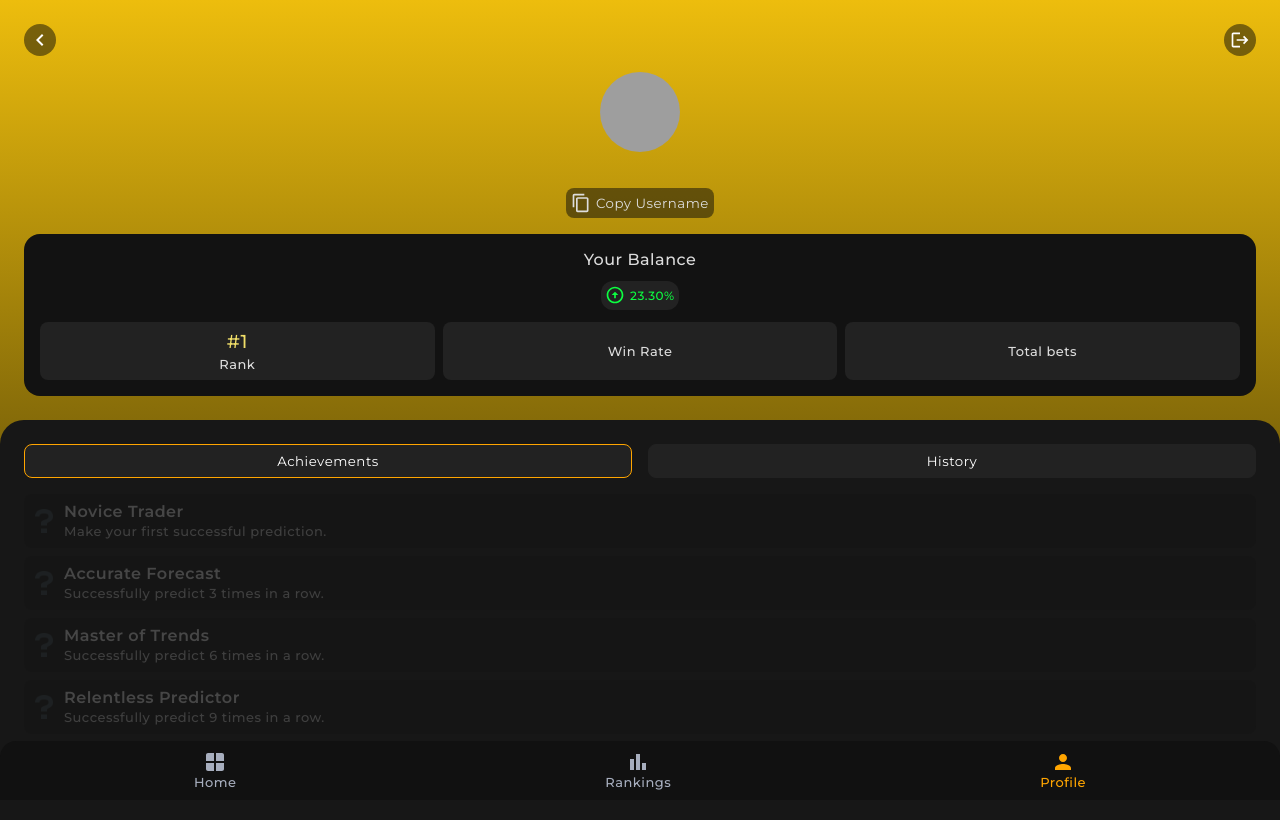
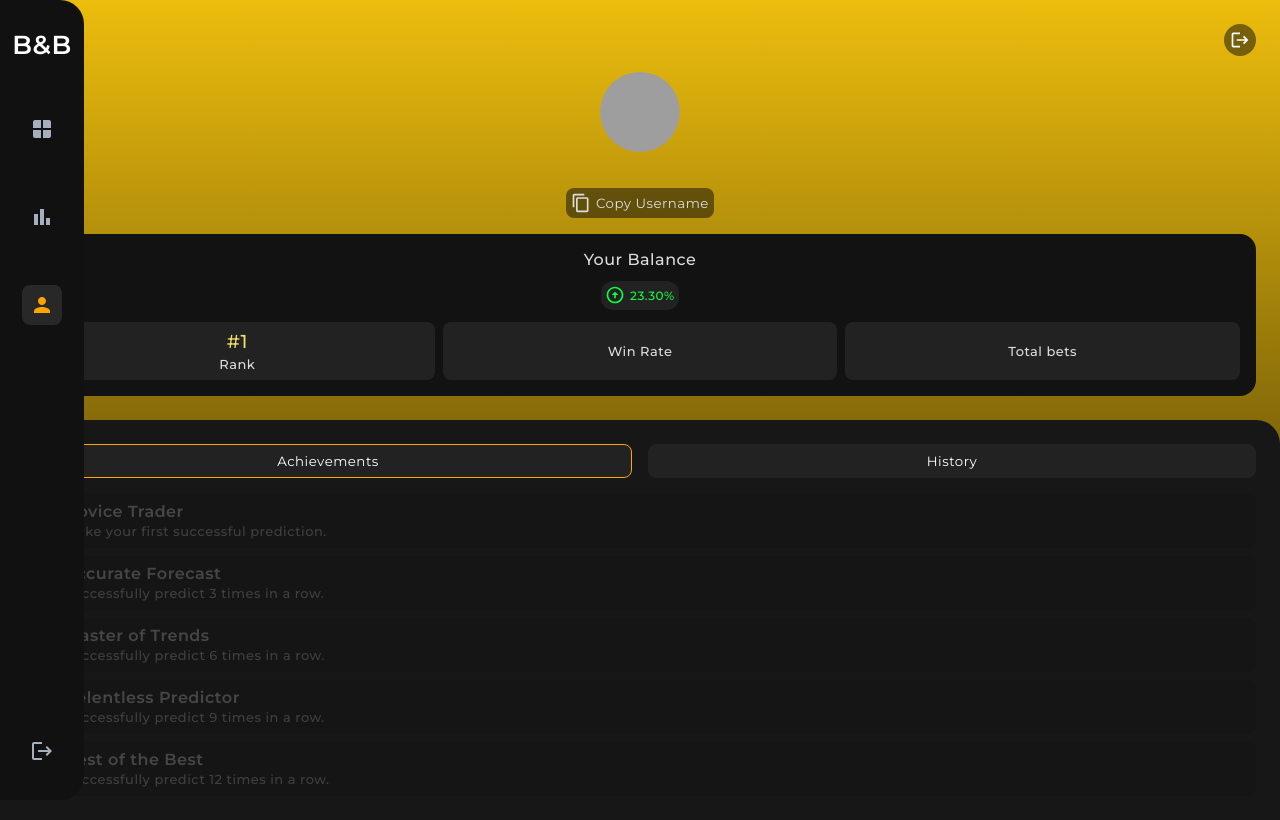
Before and after one commit to svyatoslavkk/crypto-price-predictor, a React (Vite) app: page /profile in a window 1280 px wide. Built offline with nearby package versions, Linux system fonts and the light colour scheme; grey boxes are pictures that could not be loaded.

Commit message:
feat: add sidebar for desktop

```diff
--- a/src/components/newsSection/NewsSection.tsx
+++ b/src/components/newsSection/NewsSection.tsx
@@ -32,7 +32,7 @@ export default function NewsSection() {
       <ul className="list-column" style={{marginBottom: 80}}>
         {cryptoNewsLoading && loadingUI}
         {sortedNews && sortedNews.slice(0, 3).map((item) => (
-          <a href={item.url} target="_blank" rel="noopener noreferrer">
+          <a key={item.url} href={item.url} target="_blank" rel="noopener noreferrer">
             <li key={item.publishedAt} className="list-item">
               <img src={item.urlToImage || adaptiveImg} className="large-sq-img" alt="Article Image" />
               <div className="text-items-column">
--- a/src/components/sideBar/SideBar.tsx
+++ b/src/components/sideBar/SideBar.tsx
@@ -1,12 +1,17 @@
 import WindowIcon from '@mui/icons-material/Window';
 import BarChartIcon from '@mui/icons-material/BarChart';
 import PersonIcon from '@mui/icons-material/Person';
+import LogoutIcon from '@mui/icons-material/Logout';
 import { Link, useLocation } from 'react-router-dom';
 
 export default function SideBar() {
   const location = useLocation();
   return (
     <aside className="sidebar">
+      <div className="top-level">
+        <div className="logo">
+          <h2 className="large-header">B&B</h2>
+        </div>
         <Link to="/dashboard" className={`icon ${location.pathname === '/dashboard' ? 'active-icon' : ''}`}>
           <WindowIcon />
           <span className="icon-text">Home</span>
@@ -19,6 +24,13 @@ export default function SideBar() {
           <PersonIcon />
           <span className="icon-text">Profile</span>
         </Link>
+      </div>
+      <div className="bottom-level">
+        <div className="icon">
+          <LogoutIcon />
+          <span className="icon-text">Logout</span>
+        </div>
+      </div>
     </aside>
   )
 }
--- a/src/components/sideBar/sideBar.scss
+++ b/src/components/sideBar/sideBar.scss
@@ -9,6 +9,20 @@
   background-color: #111;
   border-top-left-radius: 1.0rem;
   border-top-right-radius: 1.0rem;
+  transition: 0.3s ease;
+}
+
+.logo {
+  display: none;
+}
+
+.top-level {
+  width: 100%;
+  display: flex;
+  flex-direction: row;
+  justify-content: space-around;
+  gap: 3rem;
+  align-items: center;
 }
 
 .icon {
@@ -21,6 +35,10 @@
   transition: 0.1s ease;
 }
 
+.active-icon {
+  color: orange;
+}
+
 .icon:hover,
 .icon:focus {
   color: #fff;
@@ -30,3 +48,72 @@
   font-size: 13px;
   font-weight: 500;
 }
+
+.bottom-level {
+  display: none;
+}
+
+@media (min-width: 876px) {
+  .sidebar {
+    height: 100vh;
+    width: 84px;
+    padding: 1.8rem 0.6rem;
+    display: flex;
+    flex-direction: column;
+    gap: 3rem;
+    align-items: center;
+    justify-content: space-between;
+    background-color: #111;
+    border-top-left-radius: 0.0rem;
+    border-top-right-radius: 1.5rem;
+    border-bottom-right-radius: 1.5rem;
+  }
+  .top-level {
+    display: flex;
+    flex-direction: column;
+    justify-content: space-around;
+    gap: 3rem;
+    align-items: center;
+  }
+  .logo {
+    display: block;
+  }
+  .icon-text {
+    display: none;
+  }
+  .icon {
+    padding: 0.5rem;
+    border-radius: 0.5rem;
+  }
+  .active-icon {
+    background-color: rgb(51, 51, 51, 0.7);
+    color: orange;
+  }
+  .bottom-level {
+    display: block;
+  }
+}
+
+@media (min-width: 1400px) {
+  .sidebar {
+    width: 160px;
+    align-items: flex-start;
+  }
+  .top-level {
+    width: 100%;
+  }
+  .bottom-level {
+    width: 100%;
+  }
+  .icon {
+    display: flex;
+    flex-direction: row;
+    gap: 0.5rem;
+    width: 100%;
+  }
+  .icon-text {
+    display: inline-block;
+    font-weight: 600;
+    font-size: 14px;
+  }
+}
--- a/src/components/topCoin/TopCoin.tsx
+++ b/src/components/topCoin/TopCoin.tsx
@@ -25,6 +25,7 @@ import AddIcon from '@mui/icons-material/Add';
 import RemoveIcon from '@mui/icons-material/Remove';
 import CardGiftcardIcon from '@mui/icons-material/CardGiftcard';
 import NewsSection from "../newsSection/NewsSection";
+import { formatTime } from "../../utils/formatTime";
 
 interface BetDetails {
   direction: string;
@@ -47,8 +48,6 @@ export default function TopCoin() {
   const [betDirection, setBetDirection] = useState("");
   const [betStatus, setBetStatus] = useState("");
   const [countdown, setCountdown] = useState(0);
-  const [predictionTime, setPredictionTime] = useState<number | null>(null);
-  const [betPrice, setBetPrice] = useState<number | null>(0);
   const [currentPrice, setCurrentPrice] = useState("0.00");
   const [pointAmount, setPointAmount] = useState(10);
   const [lastPointBet, setLastPointBet] = useState(0);
@@ -57,7 +56,14 @@ export default function TopCoin() {
   const [currentBitcoinPriceDouble, setCurrentBitcoinPriceDouble] = useState(0);
   const [isBetResultShown, setIsBetResultShown] = useState(false);
   const [startPrice, setStartPrice] = useState(0);
-  const [endPrice, setEndPrice] = useState(0);
+
+  const [bonusStatus, setBonusStatus] = useState("waiting"); // "inactive", "active", "waiting"
+  const [bonusAmount, setBonusAmount] = useState(0);
+  const [timeUntilNextBonus, setTimeUntilNextBonus] = useState(0);
+  const [lastClaimedBonusTime, setLastClaimedBonusTime] = useState("");
+
+  const [checkBonusAvailable, setCheckBonusAvailable] = useState(false);
+  // const [timeDifference, setTimeDifference] = useState(calculateTimeDifference());
 
   /////////////////////////
   const [loading, setLoading] = useState(true);
@@ -66,22 +72,18 @@ export default function TopCoin() {
   const auth = getAuth(app);
   const collectionRef = collection(database, 'Users Data');
 
+  const { data: bitcoinInfo } = useGetBitcoinInfoQuery('bitcoin');
+
   const getData = async () => {
     try {
       const response = await getDocs(collectionRef);
       setFireData(response.docs.map((data) => ({ ...data.data(), id: data.id })));
       setLoading(false);
-      console.log("FIREDATA", fireData);
+      console.log("DATA", fireData);
     } catch (error) {
       console.error('Error getting data:', error);
     }
   };
-
-  const documentInfo = fireData
-  ? fireData
-      .filter((data) => data.uid === user?.uid)
-      .map((data) => (data.docId ? data.docId : 'NO_DOC'))
-  : [];
 
   useEffect(() => {
     let token = sessionStorage.getItem('Token');
@@ -101,6 +103,75 @@ export default function TopCoin() {
   }, []);
   /////////////////////////
 
+  const documentInfo = fireData
+  ? fireData
+      .filter((data) => data.uid === user?.uid)
+      .map((data) => (data.docId ? data.docId : 'NO_DOC'))
+  : [];
+
+  const lastTimeClaiming = fireData
+  ? fireData
+      .filter((data) => data.uid === user?.uid)
+      .map((data) => data.lastClaimedBonus ? new Date(data.lastClaimedBonus) : new Date("2000-01-01T14:10:53.245Z"))
+  : null;
+
+  if (lastTimeClaiming && lastTimeClaiming.length > 0 && lastTimeClaiming[0]) {
+    const currentTime = new Date();
+    console.log("currentTime", currentTime);
+    console.log("lastTimeClaiming", lastTimeClaiming[0]);
+
+    const nextDate = new Date(lastTimeClaiming[0].getTime() + (24 * 60 * 60 * 1000));
+    console.log("nextDate", nextDate);
+
+    const timeDifferenceInSeconds = Math.floor((nextDate - currentTime) / 1000);
+    const editedFormatDiff = formatTime(timeDifferenceInSeconds);
+    console.log("timeDifferenceInSeconds", editedFormatDiff);
+  } else {
+    console.error('Нет данных о последнем запросе бонуса.');
+  }
+  // useEffect(() => {
+  //   // Ваш код или функция, которую вы хотите выполнить каждую секунду
+  //   const intervalId = setInterval(() => {
+  //     // Ваш код
+  //     console.log('Функция, выполняемая каждую секунду');
+  //   }, 1000);
+
+  //   // Очистка интервала при размонтировании компонента
+  //   return () => clearInterval(intervalId);
+  // }, []);
+
+  // useEffect(() => {
+  //   const intervalId = setInterval(() => {
+  //     setTimeDifference(calculateTimeDifference());
+  //   }, 1000);
+
+  //   return () => clearInterval(intervalId);
+  // }, [lastTimeClaiming]);
+
+  // function calculateTimeDifference() {
+  //   const currentTime = new Date();
+  //   const nextDate = new Date(lastTimeClaiming[0].getTime() + (24 * 60 * 60 * 1000));
+  //   const differenceInSeconds = Math.floor((nextDate - currentTime) / 1000);
+
+  //   return differenceInSeconds;
+  // }
+
+  const checkBonus = async () => {
+    const currentTime = new Date();
+    const docId = documentInfo[0];
+    const userDocRef = doc(database, 'Users Data', docId);
+    const userDocSnapshot = await getDoc(userDocRef);
+    if (userDocSnapshot.exists()) {
+      const lastClaimedBonus = new Date(userDocSnapshot.data().lastClaimedBonus || "2000-01-01T18:28:00.245Z");
+      const timeDifference: number = currentTime.getTime() - lastClaimedBonus.getTime();
+      // console.log("timeDifference", timeDifference);
+      const hoursDifference: number = timeDifference / (1000 * 60 * 60);
+      const isMoreThan24Hours: boolean = hoursDifference > 24;
+      // console.log("isMoreThan24Hours", isMoreThan24Hours);
+    }
+  }
+  // checkBonus();
+
   const ws = useRef(new WebSocket("wss://ws-feed.pro.coinbase.com"));
   let first = useRef(false);
   const url = "https://api.pro.coinbase.com";
@@ -117,8 +188,6 @@ export default function TopCoin() {
 
   //   setpair(e.target.value);
   // };
-
-  const { data: bitcoinInfo } = useGetBitcoinInfoQuery('bitcoin');
 
   const upBet = async () => {
     const docId = documentInfo[0];
@@ -419,7 +488,70 @@ export default function TopCoin() {
     }
     setIsBetResultShown(true);
     setTimeout(() => setIsBetResultShown(false), 4000);
-  }
+  };
+
+  /************************** COLLECT DAILY BONUS **************************/
+  /************************** COLLECT DAILY BONUS **************************/
+  /************************** COLLECT DAILY BONUS **************************/
+  /************************** COLLECT DAILY BONUS **************************/
+  /************************** COLLECT DAILY BONUS **************************/
+  /************************** COLLECT DAILY BONUS **************************/
+  /************************** COLLECT DAILY BONUS **************************/
+  /************************** COLLECT DAILY BONUS **************************/
+  /************************** COLLECT DAILY BONUS **************************/
+  // const updateNextBonusTime = () => {
+  //   const currentTime = new Date().getTime();
+  //   const timeElapsedSinceLastClaim = currentTime - lastClaimedBonusTime;
+  //   const timeUntilNext = Math.max(0, BONUS_INTERVAL - timeElapsedSinceLastClaim);
+  //   setTimeUntilNextBonus(timeUntilNext);
+  // };
+
+  // useEffect(() => {
+  //   const intervalId = setInterval(updateNextBonusTime, 1000);
+
+  //   return () => clearInterval(intervalId);
+  // }, [lastClaimedBonusTime]);
+
+  // const handleClaimDailyBonus = async () => {
+  //   if (bonusStatus === "active") {
+  //     setBonusStatus("waiting");
+
+  //     const currentTime = new Date().getTime();
+  //     const timeElapsedSinceLastClaim = currentTime - lastClaimedBonusTime;
+  //     const timeUntilNext = Math.max(0, BONUS_INTERVAL - timeElapsedSinceLastClaim);
+  //     setTimeUntilNextBonus(timeUntilNext);
+
+  //     setTimeout(async () => {
+  //       const randomBonusAmount = Math.floor(Math.random() * (72 - 11 + 1)) + 11;
+
+  //       setBonusAmount(randomBonusAmount);
+  //       setBonusStatus("claimed");
+
+  //       const docId = documentInfo[0];
+  //       if (docId) {
+  //         const userDocRef = doc(database, 'Users Data', docId);
+  //         const userDocSnapshot = await getDoc(userDocRef);
+
+  //         if (userDocSnapshot.exists()) {
+  //           await updateDoc(userDocRef, {
+  //             balance: (userDocSnapshot.data().balance || 0) + randomBonusAmount,
+  //             lastClaimedBonus: new Date().toISOString(),
+  //           });
+
+  //           setFireData(prevData =>
+  //             prevData.map(data =>
+  //               data.uid === user.uid ? {
+  //                 ...data,
+  //                 balance: (data.balance || 0) + randomBonusAmount,
+  //                 lastClaimedBonus: new Date().toISOString(),
+  //               } : data
+  //             )
+  //           );
+  //         }
+  //       }
+  //     }, 3000);
+  //   }
+  // };
 
   const exImg = 'https://www.aipromptsgalaxy.com/wp-content/uploads/2023/06/subrat_female_avatar_proud_face_Aurora_a_25-year-old_girl_with__fd0e4c59-bb7e-4636-9258-6690ec6a71e7.png';
 
@@ -612,15 +744,19 @@ export default function TopCoin() {
               <h3 key={data.id} className="small-header">${data.balance ? data.balance.toFixed(2) : '$0.00'}</h3>
             ))
             }
-            <button className="active-bonus-btn">
+            {bonusStatus === "active" && (
+              <button className="active-bonus-btn" onClick={() => handleClaimDailyBonus()}>
                 <div className="gift-icon">
                   <CardGiftcardIcon fontSize='small' />
                 </div>
                 <span>Collect a Daily Gift!</span>
               </button>
+            )}
+            {/* {bonusStatus === "waiting" && (
               <button className="waiting-bonus-btn">
-              <span>Next Bonus: 08:27:19</span>
+                <span>Next Bonus: {formatTime(timeDifference)}</span>
               </button>
+            )} */}
           </div>
           <div className="mini-window">
             <div className="top">
@@ -727,15 +863,17 @@ export default function TopCoin() {
         </div>
       )}
 
-      {/* <div className="loader-screen">
+      {/* {bonusStatus === "waiting" && (
+        <div className="loader-screen">
           <div className="bonus-window">
             <h2 className="large-header">Daily Bonus</h2>
-          <h3 className="medium-header">$11-72</h3>
-          <button className="sq-btn">
+            <h3 className="medium-header">${bonusAmount}</h3>
+            <button className="sq-btn" onClick={() => setBonusStatus("inactive")}>
               <span className="small-header">OK</span>
             </button>
           </div>
-      </div> */}
+        </div>
+      )} */}
 
       <CoinsRow />
       <NewsSection />
--- a/src/index.scss
+++ b/src/index.scss
@@ -266,10 +266,6 @@ a {
   border-radius: 0.5rem;
 }
 
-.active-icon {
-  color: orange;
-}
-
 .list-column {
   display: flex;
   flex-direction: column;
--- /dev/null
+++ b/src/utils/formatTime.ts
@@ -0,0 +1,7 @@
+export const formatTime = (seconds: number) => {
+  const hours = Math.floor(seconds / 3600);
+  const minutes = Math.floor((seconds % 3600) / 60);
+  const remainingSeconds = seconds % 60;
+
+  return `${String(hours).padStart(2, '0')}:${String(minutes).padStart(2, '0')}:${String(remainingSeconds).padStart(2, '0')}`;
+};
```
Lines whose indentation alone changed are shown as unchanged.
